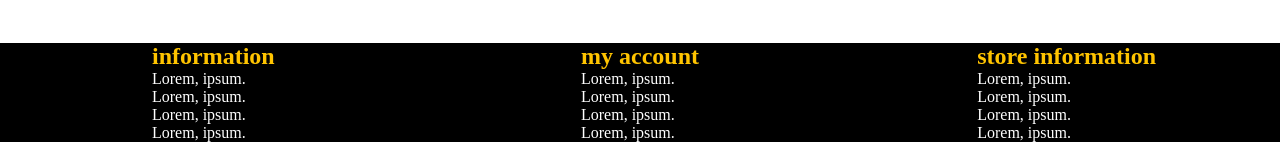
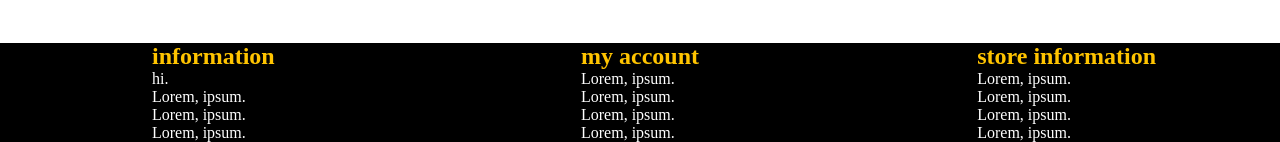
Before and after one commit to ayoubakbartabar/car-online-shop, a React (Vite) app: page / in a window 1280 px wide. Shown: the part 5337-5479 px from the top of the page. Built offline with nearby package versions, Linux system fonts and the light colour scheme.

Commit message:
Add all to the repository

```diff
--- a/src/assets/components/Footer/Information.jsx
+++ b/src/assets/components/Footer/Information.jsx
@@ -5,7 +5,7 @@ export default function Information() {
     <div className='information-container'>
         <h2 className="information-title">information</h2>
         <ul className="information-list-container">
-        <li className="information-list">Lorem, ipsum.</li>
+        <li className="information-list">hi.</li>
         <li className="information-list">Lorem, ipsum.</li>
         <li className="information-list">Lorem, ipsum.</li>
         <li className="information-list">Lorem, ipsum.</li>
```
Also changed, not shown: 1 other file (tests, documents, lock files or other folders).
